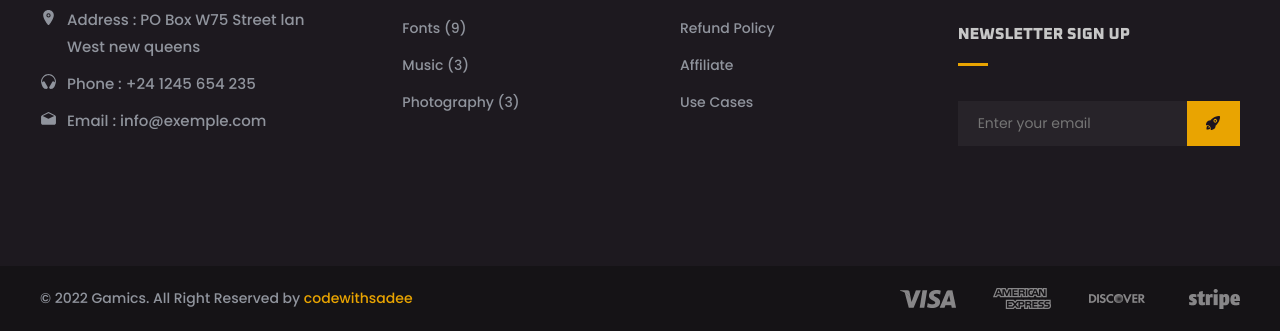
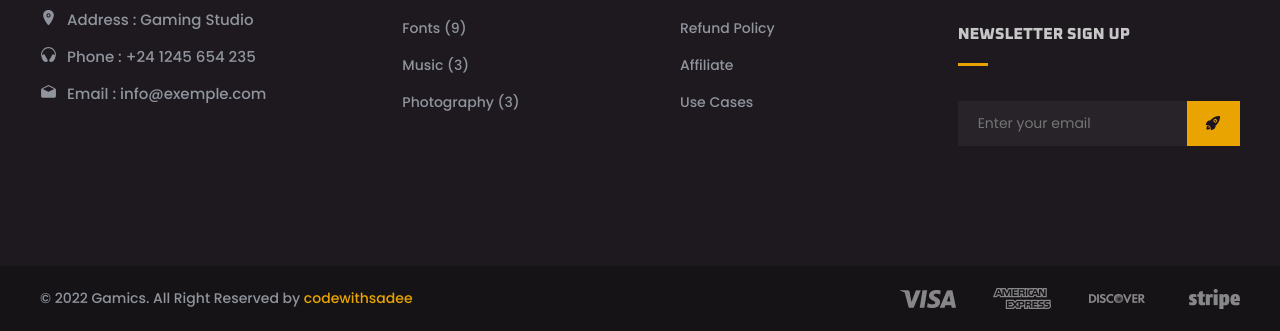
Before and after one commit to Prince3002/game, a plain HTML site: page index.html in a window 1280 px wide. Shown: the part 5960-6291 px from the top of the page. Drawn offline with nearby package versions, Linux system fonts and the light colour scheme.

Commit message:
Update index.html

```diff
--- a/index.html
+++ b/index.html
@@ -982,7 +982,7 @@
               </div>
 
               <address class="item-text">
-                Address : PO Box W75 Street lan West new queens
+                Address : Gaming Studio
               </address>
             </li>
 
```
